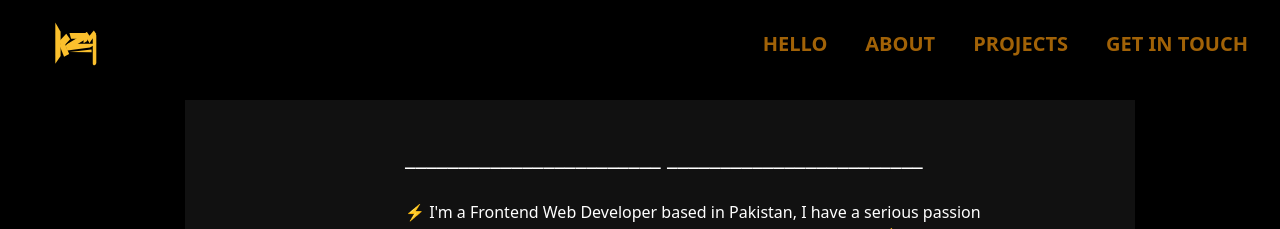
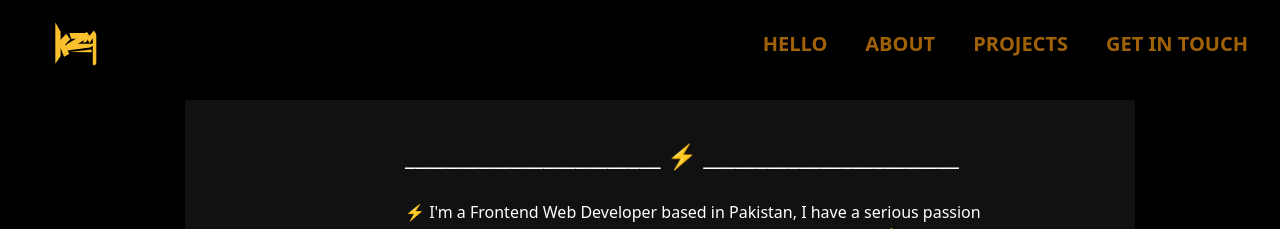
Before and after one commit to kzmfhm/my-portfolio, a React (Create React App) app: page /about in a window 1280 px wide. Shown: the top 229 px of the page. Built offline with nearby package versions, Linux system fonts and the light colour scheme.

Commit message:
refactor code

```diff
--- a/src/pages/About/index.jsx
+++ b/src/pages/About/index.jsx
@@ -1,6 +1,5 @@
 import React from "react";
 import Navbar from "../../components/Navbar";
-// import InfoIcon from "/icons-material/Info";
 import "./style.css";
 import gImage from "../../images/svg/github.svg";
 import Footer from "../../components/Footer";
@@ -51,7 +50,7 @@ const About = () => {
             <p className="md:ml-[220px] h-[30px] md:mt-[40px] align-middle text-white text-2xl cursor-pointer transition ease-in-out delay-90 hover:text-yellow-600  hover:-translate-y-1 hover:scale-110 duration-100 hide-in-mobile">
               ________________________{" "}
               <span className="mt-[-20px]">
-                {/* <InfoIcon style={{ marginBottom: "-10px", color: "#daa520" }} /> */}
+              ⚡
               </span>{" "}
               ________________________
             </p>
```
Also changed, not shown: 1 other file (tests, documents, lock files or other folders).
